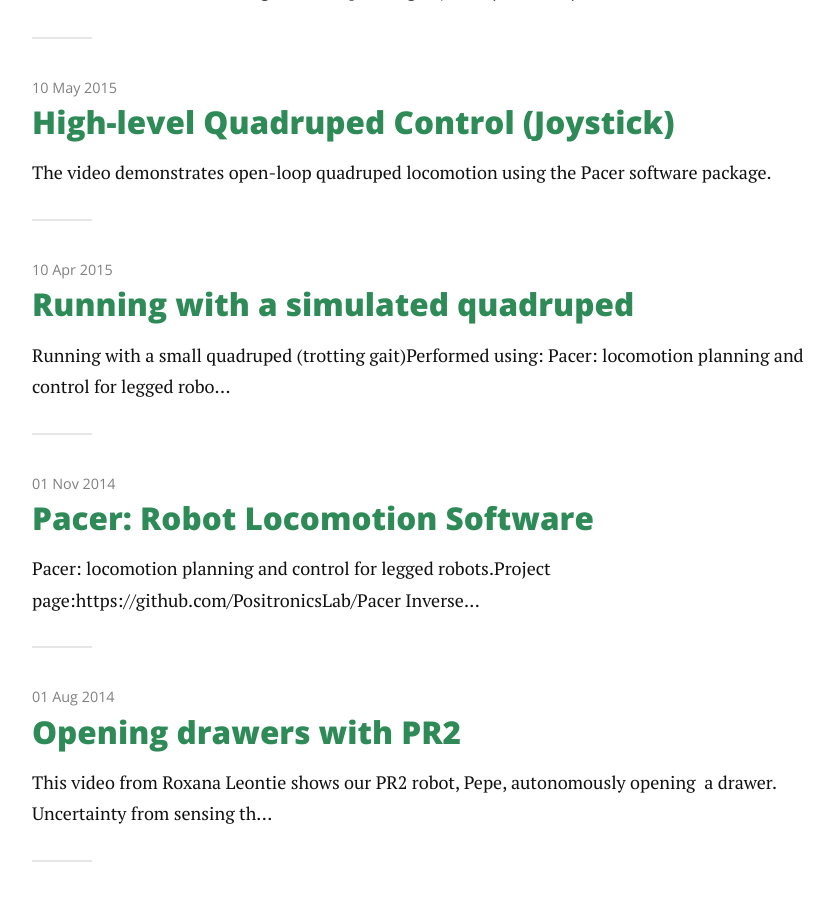
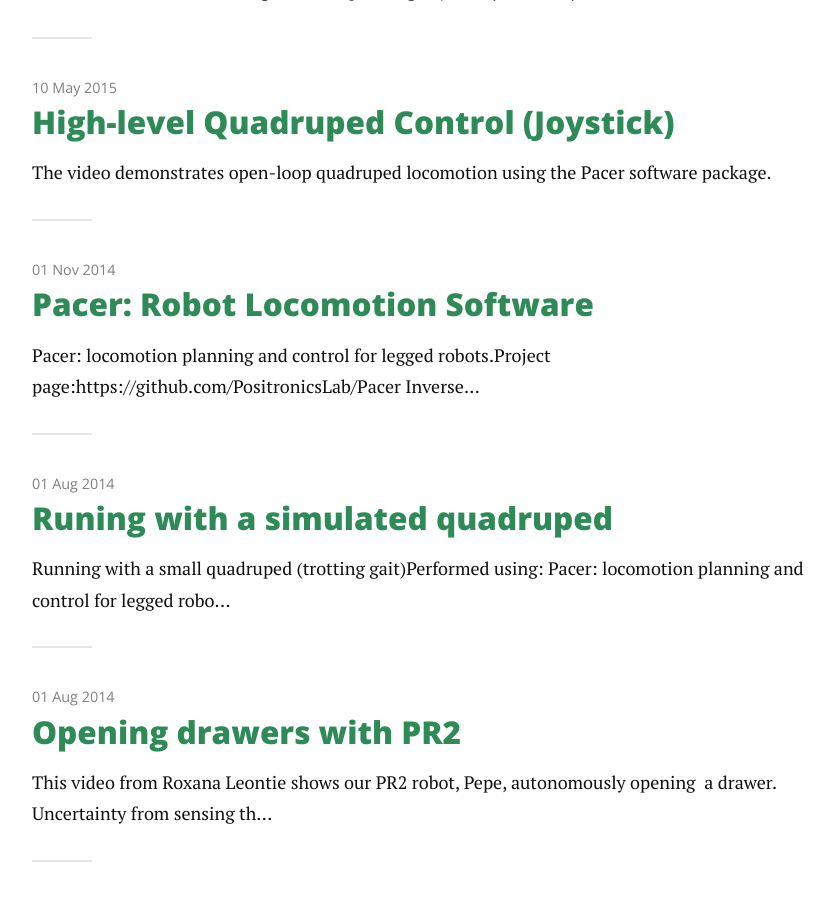
Before and after one commit to PositronicsLab/positronicslab.github.io, a Jekyll site: the page built from articles.md, in a window 1280 px wide and 900 px high, scrolled down 470 px. Shown: the whole window, without its empty margins (208-1041 px from the left). Built offline with Jekyll 4.4.1, drawn with Linux system fonts in a browser that asks for light colours; nearby versions of some CDN libraries; Markdown is read by kramdown in place of the engine named in the settings.

Commit message:
Fixed running quadruped post, hopefully

```diff
--- a/_posts/2015-04-10-running-quadruped.markdown
+++ b/_posts/2015-04-10-running-quadruped.markdown
@@ -1,7 +1,7 @@
 ---
 layout: post
-title:  "Running with a simulated quadruped"
-date:   2015-04-10
+title:  "Runing with a simulated quadruped"
+date:   2014-08-01
 ---
 
 <p class="intro"><span class="dropcap">R</span>unning with a small quadruped (trotting gait)
```
